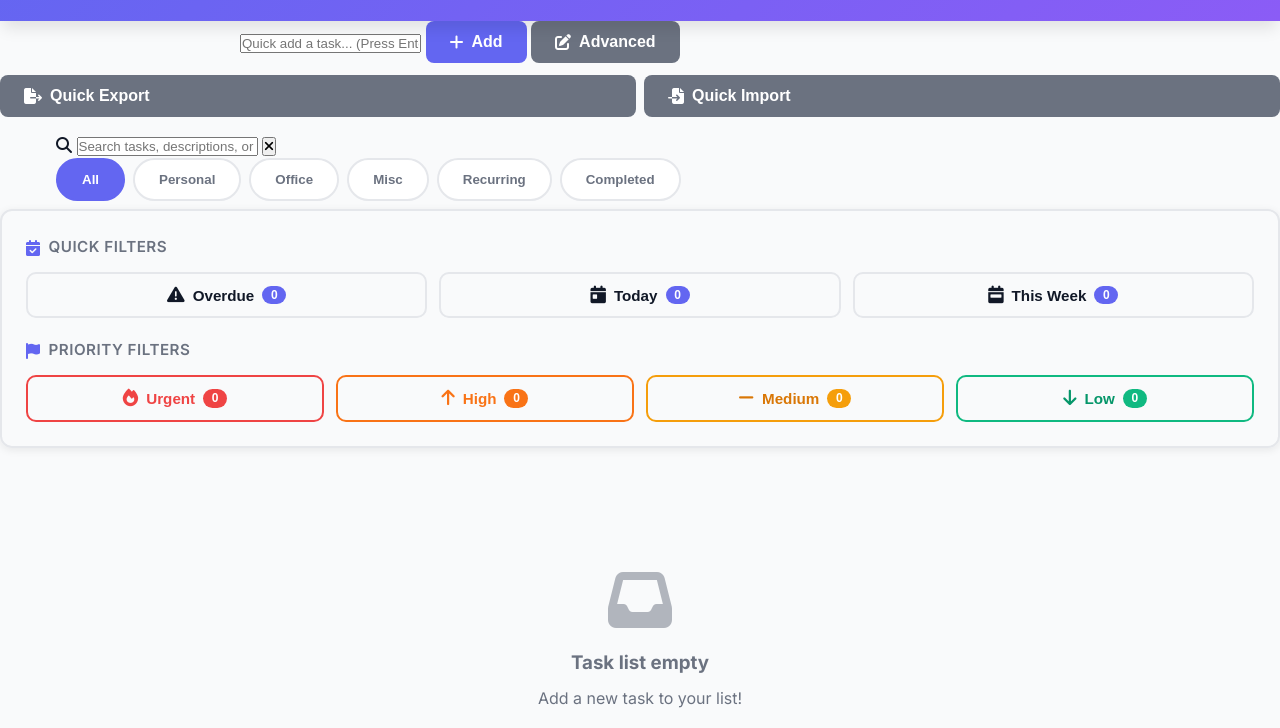
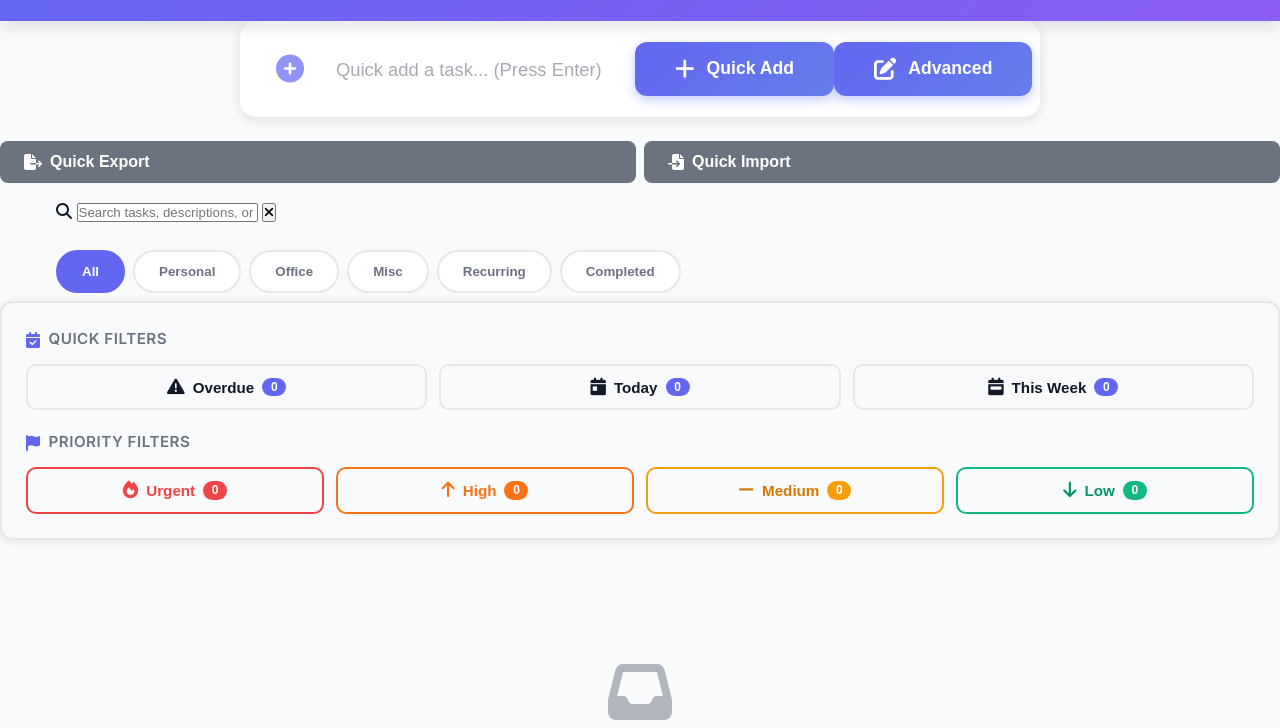
Before and after one commit to santoshphuyala/to-do-list-ai, a plain HTML site: page index.html in a window 1280 px wide. Shown: the part 72-800 px from the top of the page. Drawn offline with nearby package versions, Linux system fonts and the light colour scheme.

Commit message:
Refactor quick add section for improved UI

```diff
--- a/index.html
+++ b/index.html
@@ -58,16 +58,20 @@
 
         <!-- Quick Add Section -->
         <div class="quick-add-container">
+            <div class="quick-input-wrapper" role="region" aria-label="Quick add task">
+                <i class="input-icon fas fa-plus-circle" aria-hidden="true"></i>
                 <input type="text"
                        id="quickTaskInput"
+                       class="quick-task-input"
                        placeholder="Quick add a task... (Press Enter)"
                        aria-label="Quick add task">
-    <button onclick="quickAddTask()" class="btn btn-primary" aria-label="Add task">
-        <i class="fas fa-plus"></i> Add
+                <button onclick="quickAddTask()" class="btn-quick-add" aria-label="Add task">
+                    <i class="fas fa-plus"></i> Quick Add
                 </button>
-    <button onclick="openAdvancedForm()" class="btn btn-secondary" aria-label="Open advanced form">
+                <button onclick="openAdvancedForm()" class="btn-quick-add" aria-label="Open advanced form">
                     <i class="fas fa-edit"></i> Advanced
                 </button>
+            </div>
         </div>
 
 <!-- *** NEW: Quick Export/Import Section *** -->
@@ -114,7 +118,7 @@
                     <button id="clearSearchBtn" class="clear-search-btn hidden" onclick="clearSearch()" aria-label="Clear search">
                         <i class="fas fa-times"></i>
                     </button>
-                </div>
+                </div><br>
 
                 <div class="tabs">
                     <button class="tab active" onclick="filterTasks('all')">All</button>
```
Lines whose indentation alone changed are shown as unchanged.
